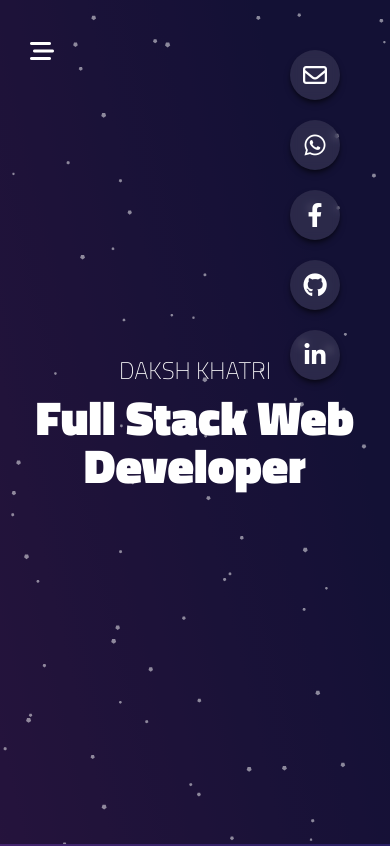
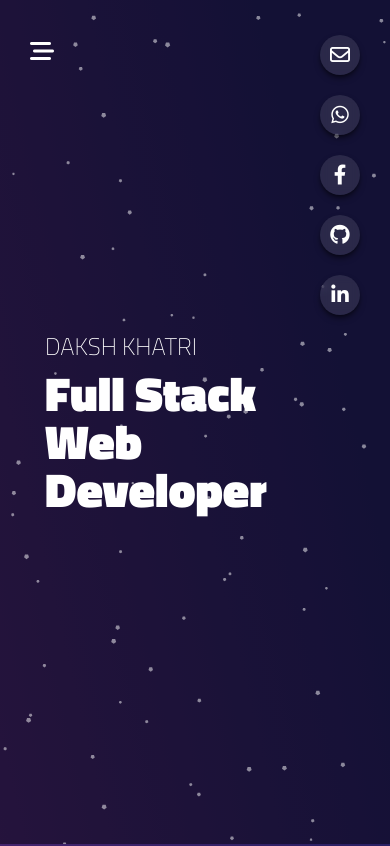
Before and after one commit to dakShh/portfolio, a React (Vite) app: page / in a window 390 px wide. Shown: the top 846 px of the page. Built offline with nearby package versions, Linux system fonts and the light colour scheme.

Commit message:
social icons responsive, hero section minor fixes

```diff
--- a/src/App.jsx
+++ b/src/App.jsx
@@ -37,7 +37,6 @@ function App() {
     <div className="min-h-screen relative overflow-hidden container mx-auto">
       <ParticleBackground />
       {isMobile ? <MobileSideBar /> : <NavBar />}
-
       <Socials />
       <Hero />
       <About />
--- a/src/components/hero.jsx
+++ b/src/components/hero.jsx
@@ -7,18 +7,9 @@ const Hero = () => {
   // px-[420px] pt-[230px]
 
   return (
-    <div className={clsx("", "container mx-auto", "z-50")}>
+    <div className={clsx("px-3 md:px-0", "container mx-auto", "z-50")}>
       <div className={clsx("flex justify-center items-center", "min-h-screen")}>
-        <div
-          className={clsx(
-            "text-center"
-            // "mt-[-100px]",
-            // "bg-white/5",
-            // "border border-white/5 rounded-xl",
-            // "p-20",
-            // "backdrop-blur-[3px]"
-          )}
-        >
+        <div className={clsx("md:text-center")}>
           <div
             data-aos="zoom-in-up"
             data-aos-delay="800"
@@ -33,7 +24,7 @@ const Hero = () => {
               "relative",
               "text-5xl lg:text-7xl font-extrabold",
               "text-white",
-              "max-w-lg"
+              "max-w-[300px] md:max-w-lg"
             )}
           >
             Full Stack Web Developer
--- a/src/components/mobileSideBar.jsx
+++ b/src/components/mobileSideBar.jsx
@@ -13,7 +13,13 @@ const MobileSideBar = () => {
       {!isOpen && (
         <i
           onClick={() => toggleOpen()}
-          className={clsx("text-white", "fa-solid fa-bars-staggered", "text-2xl", "cursor-pointer")}
+          className={clsx(
+            "fixed",
+            "text-white",
+            "fa-solid fa-bars-staggered",
+            "text-2xl",
+            "cursor-pointer"
+          )}
         ></i>
       )}
 
--- a/src/components/social_media/icon-wrapper.jsx
+++ b/src/components/social_media/icon-wrapper.jsx
@@ -8,13 +8,14 @@ const IconWrapper = ({ children, icon, delay }) => {
       data-aos-delay={delay ?? "200"}
       className={clsx(
         "p-3",
-        "rounded-full shadow-md relative w-[50px] h-[50px] shadow-black/50",
+        "w-[40px] h-[40px] lg:w-[50px] lg:h-[50px]",
+        "rounded-full shadow-md relative  shadow-black/50",
         "flex justify-center items-center",
         "backdrop-blur-sm",
         "bg-white/10"
       )}
     >
-      <i className={clsx("absolute", "text-2xl font-base", "text-white", `${icon}`)}></i>
+      <i className={clsx("absolute", "text-xl lg:text-2xl font-base", "text-white", `${icon}`)}></i>
     </div>
   );
 };
--- a/src/components/social_media/socials.jsx
+++ b/src/components/social_media/socials.jsx
@@ -4,7 +4,7 @@ import IconWrapper from "./icon-wrapper";
 
 const Socials = () => {
   return (
-    <div className="fixed right-[50px] top-[50px]">
+    <div className={clsx("fixed", "right-[30px] top-[35px] lg:right-[50px] lg:top-[50px]")}>
       <div className={clsx("flex flex-col gap-y-5")}>
         <IconWrapper delay={200} icon="fa-regular fa-envelope" />
         <IconWrapper delay={300} icon="fa-brands fa-whatsapp" />
```
